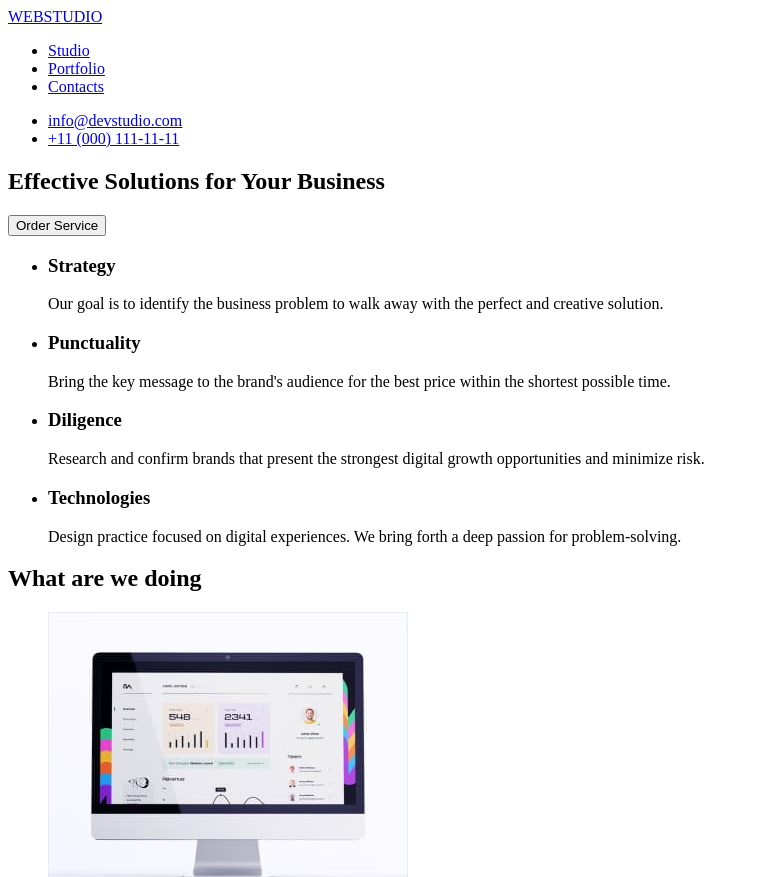
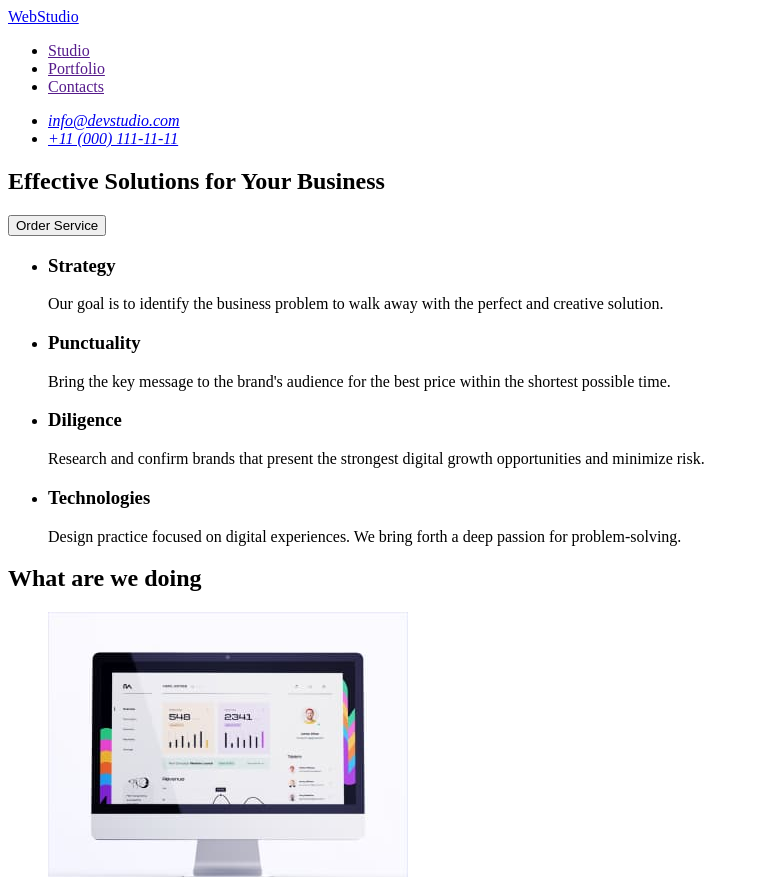
Before and after one commit to Mesmerisee/goit-markup-hw-01, a plain HTML site: page index.html in a window 1280 px wide. Shown: the top 877 px of the page, without its empty margins (0-759 px from the left). Drawn offline with Linux system fonts and the light colour scheme.

Commit message:
Mistakes corrected

```diff
--- a/index.html
+++ b/index.html
@@ -9,17 +9,19 @@
   <body>
     <header>
       <nav>
-        <a href="#">WEBSTUDIO</a>
+        <a href="./index.html">WebStudio</a>
         <ul>
-          <li><a href="#">Studio</a></li>
-          <li><a href="#">Portfolio</a></li>
-          <li><a href="#">Contacts</a></li>
+          <li><a href="">Studio</a></li>
+          <li><a href="">Portfolio</a></li>
+          <li><a href="">Contacts</a></li>
         </ul>
       </nav>
-      <ul>
-        <li><a href="mailto:info@devstudio.com">info@devstudio.com</a></li>
-        <li><a href="tel:+110001111111">+11 (000) 111-11-11</a></li>
-      </ul>
+      <address>
+        <ul>
+          <li><a href="mailto:info@devstudio.com">info@devstudio.com</a></li>
+          <li><a href="tel:+110001111111">+11 (000) 111-11-11</a></li>
+        </ul>
+      </address>
     </header>
     <main>
       <!-- Hero section -->
@@ -60,6 +62,10 @@
             </p>
           </li>
         </ul>
+      </section>
+      <!-- /Services section -->
+      <!-- Services pictures section -->
+      <section>
         <h2>What are we doing</h2>
         <ul>
           <li>
@@ -88,7 +94,7 @@
           </li>
         </ul>
       </section>
-      <!-- /Services section -->
+      <!-- /Services pictures section -->
       <!-- Team setion -->
       <section>
         <h2>Our Team</h2>
@@ -138,7 +144,7 @@
       <!-- /Team setion -->
     </main>
     <footer>
-      <a href="#">WEBSTUDIO</a>
+      <a href="./index.html">WebStudio</a>
       <p>
         Increase the flow of customers and sales for your business with digital
         marketing & growth solutions.
```
